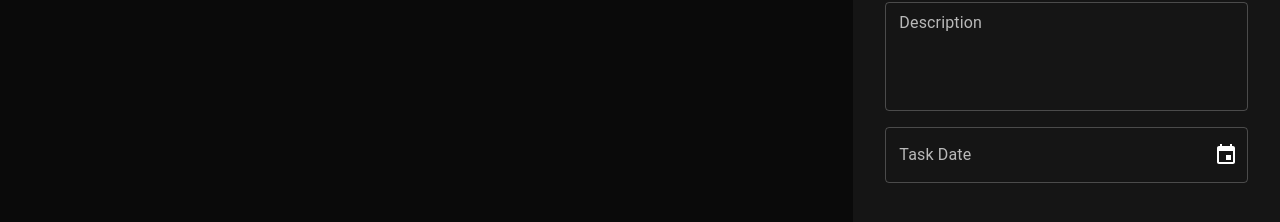
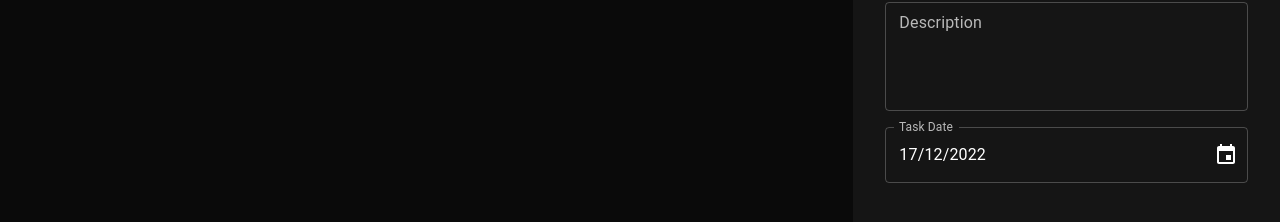
Before and after one commit to karanbadhwar/TodoApp, a React (Create React App) app: page / in a window 1280 px wide. Shown: the part 444-666 px from the top of the page. Built offline with nearby package versions, Linux system fonts and the light colour scheme.

Commit message:
Dynamic Date Field

```diff
--- a/src/components/createTaskForm/interfaces/_taskDateField.tsx
+++ b/src/components/createTaskForm/_taskDateField.tsx
@@ -1,19 +1,26 @@
-import React, { FC, ReactElement, useState } from 'react';
+import React, { FC, ReactElement } from 'react';
 import { AdapterDateFns } from '@mui/x-date-pickers/AdapterDateFns';
 import { LocalizationProvider } from '@mui/x-date-pickers/LocalizationProvider';
 import { DesktopDatePicker } from '@mui/x-date-pickers/DesktopDatePicker';
 import { TextField } from '@mui/material';
+import { IDateField } from './interfaces/IDateField';
 
-export const TaskDateField: FC = (): ReactElement => {
-  const [date, setDate] = useState<Date | null>(null);
+
+export const TaskDateField: FC<IDateField> = (props): ReactElement => {
+  const {
+    disabled = false,
+    value = new Date(),
+    onChange = (date) => console.log(date),
+  } = props;
   return (
     <>
       <LocalizationProvider dateAdapter={AdapterDateFns}>
         <DesktopDatePicker
           label="Task Date"
           inputFormat="dd/MM/yyyy"
-          value={date}
-          onChange={(newValue) => setDate(newValue)}
+          value={value}
+          disabled={disabled}
+          onChange={onChange}
           renderInput={(params) => <TextField {...params} />}
         />
       </LocalizationProvider>
--- a/src/components/createTaskForm/createTaskForm.tsx
+++ b/src/components/createTaskForm/createTaskForm.tsx
@@ -3,7 +3,7 @@ import { Box, Typography, Stack } from '@mui/material';
 
 import { TaskTitleField } from './_taskTitleField';
 import { TaskDescription } from './_taskDescription';
-import { TaskDateField } from './interfaces/_taskDateField';
+import { TaskDateField } from './_taskDateField';
 
 export const CreateTaskForm: FC = (): ReactElement => {
   return (
--- /dev/null
+++ b/src/components/createTaskForm/interfaces/IDateField.ts
@@ -0,0 +1,6 @@
+import { IDIsabled } from './IDisabled';
+
+export interface IDateField extends IDIsabled {
+  value?: Date | null;
+  onChange?: (date: Date | null) => void;
+}
```
